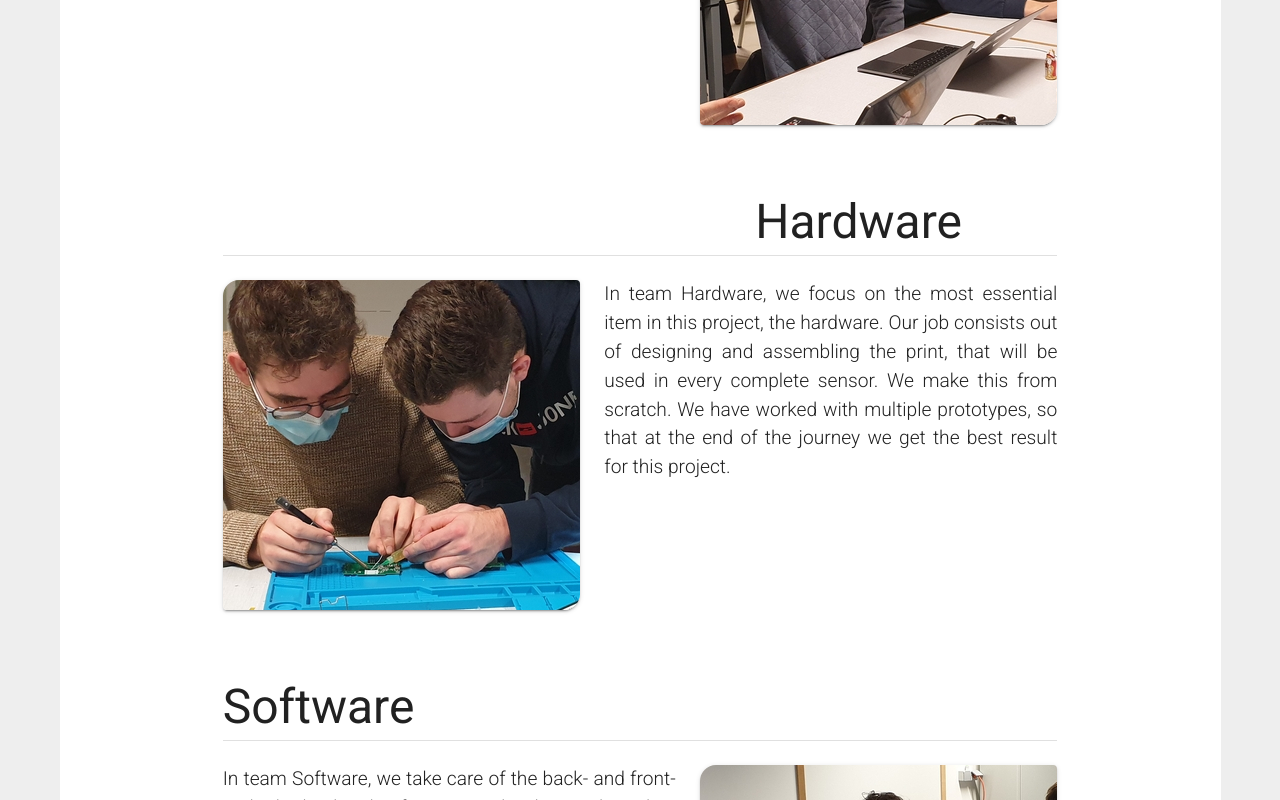
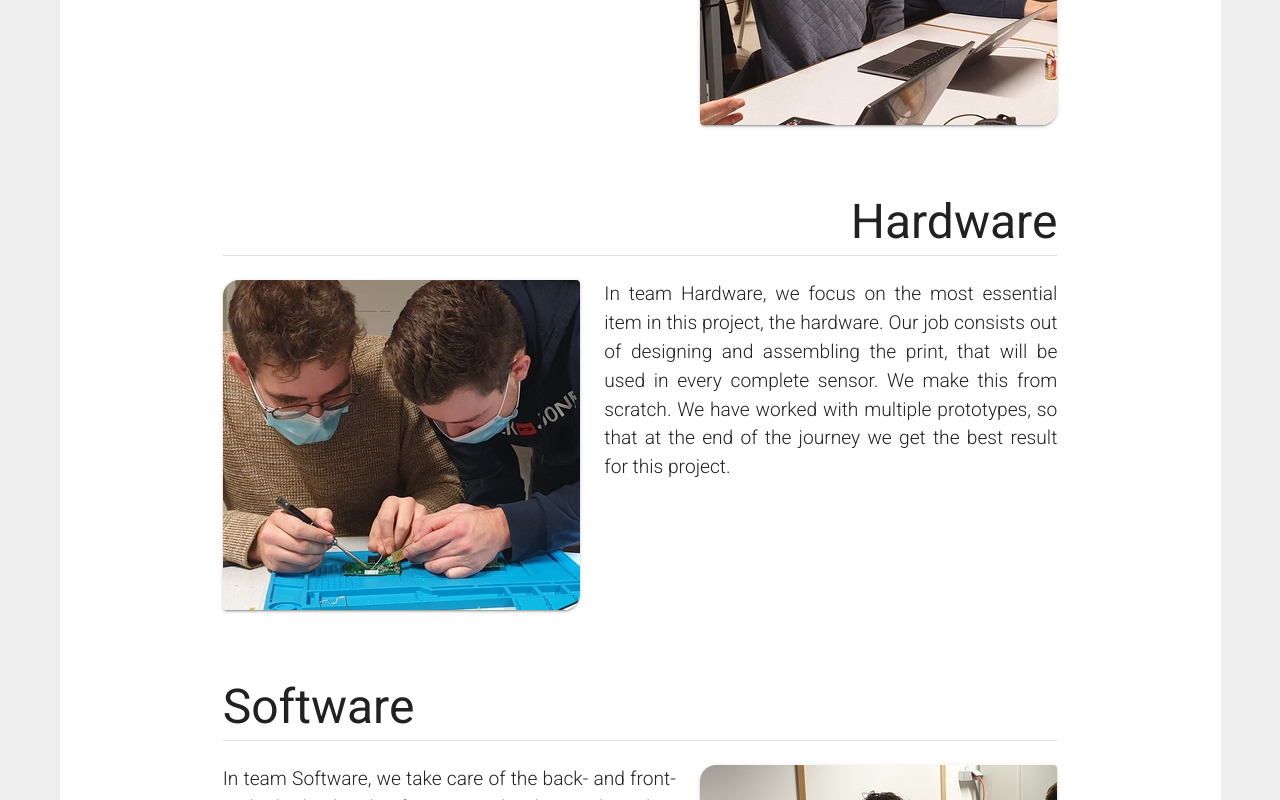
Before and after one commit to vives-projectwerk-2021/VueFrontendWebApp, a Vue app: page /about in a window 1280 px wide. Shown: the part 1820-2620 px from the top of the page. Built offline with nearby package versions, Linux system fonts and the light colour scheme; no server answers; a web font is replaced by a local one.

Commit message:
hardware text was not positiont right

```diff
--- a/src/components/AboutPage.vue
+++ b/src/components/AboutPage.vue
@@ -74,8 +74,9 @@
     </v-row>
 
     <v-row justify="center">
-      <v-col cols="10" md="7">
-        <p id="DevOps" class="text-h3 mt-12 mb-0 mb-n4 text-right">Hardware</p>
+      <v-col cols="8" md="2"> </v-col>
+      <v-col cols="12" md="7">
+        <p id="DevOps" class="text-h3 mt-12 mb-n4 text-right">Hardware</p>
       </v-col>
 
       <v-col cols="12" md="9">
```
